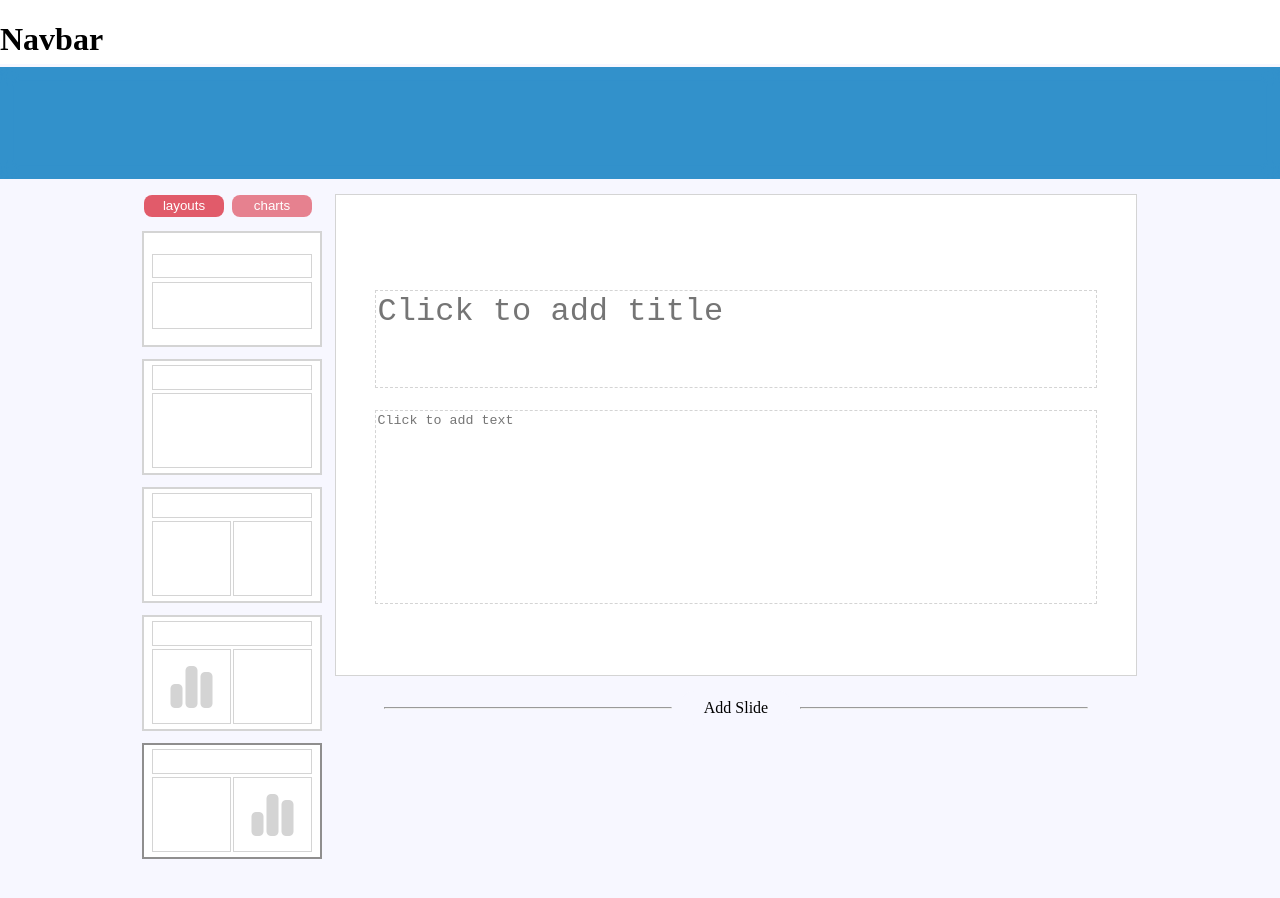
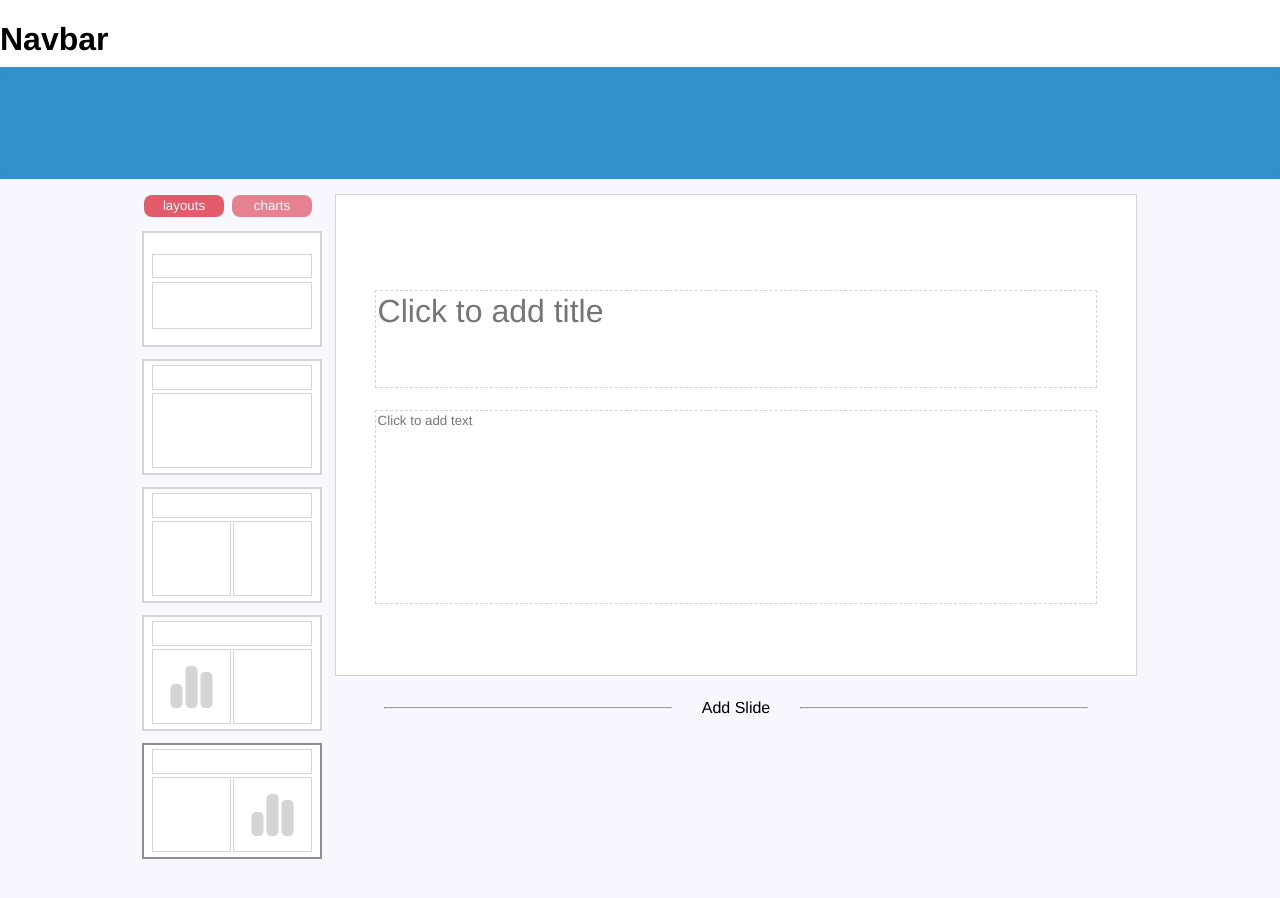
Before and after one commit to vincexiv/presentation, a Vue app: page / in a window 1280 px wide. Shown: the top 898 px of the page. Built offline with nearby package versions, Linux system fonts and the light colour scheme.

Commit message:
Use font-family "helvetica"

```diff
--- a/src/App.vue
+++ b/src/App.vue
@@ -94,6 +94,8 @@ export default {
 }
 
 * {
+  font-family: Avenir, Helvetica, Arial, sans-serif;
+
   box-sizing: border-box;
   margin-left: 0;
   margin-right: 0;
```
